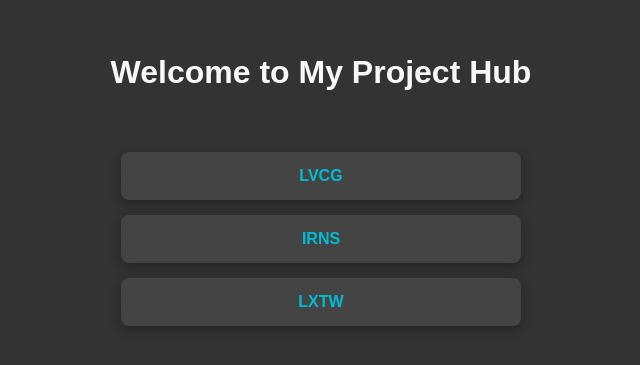
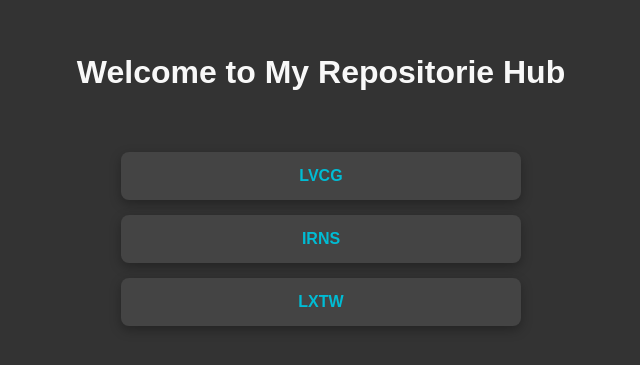
Before and after one commit to JohnnyWu2k/.JohnnyWu2k.github.io, a plain HTML site: page index.html in a window 1280 px wide. Shown: the part 253-618 px from the top of the page, without its empty margins (319-959 px from the left). Drawn offline with Linux system fonts and the light colour scheme.

Commit message:
Update index.html

```diff
--- a/index.html
+++ b/index.html
@@ -85,7 +85,7 @@
     </script>
 </head>
 <body>
-    <h1>Welcome to My Project Hub</h1>
+    <h1>Welcome to My Repositorie Hub</h1>
     <ul>
         <li><a href="https://github.com/JohnnyWu2k/LVCG" target="_blank">LVCG</a></li>
         <li><a href="https://github.com/JohnnyWu2k/IRNS" target="_blank">IRNS</a></li>
```
